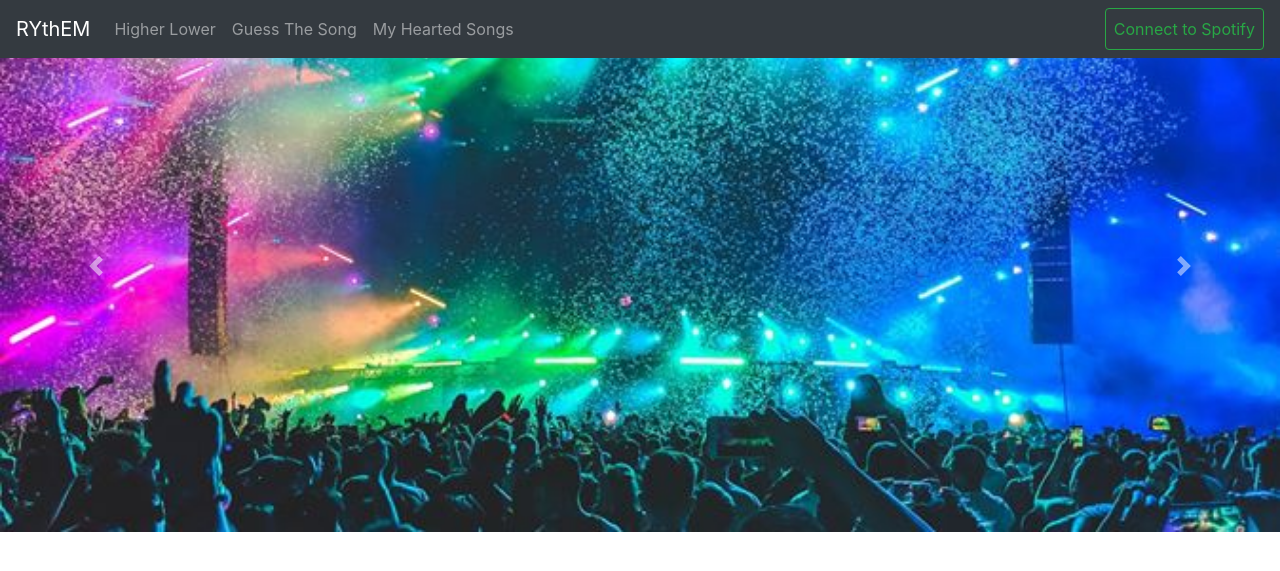
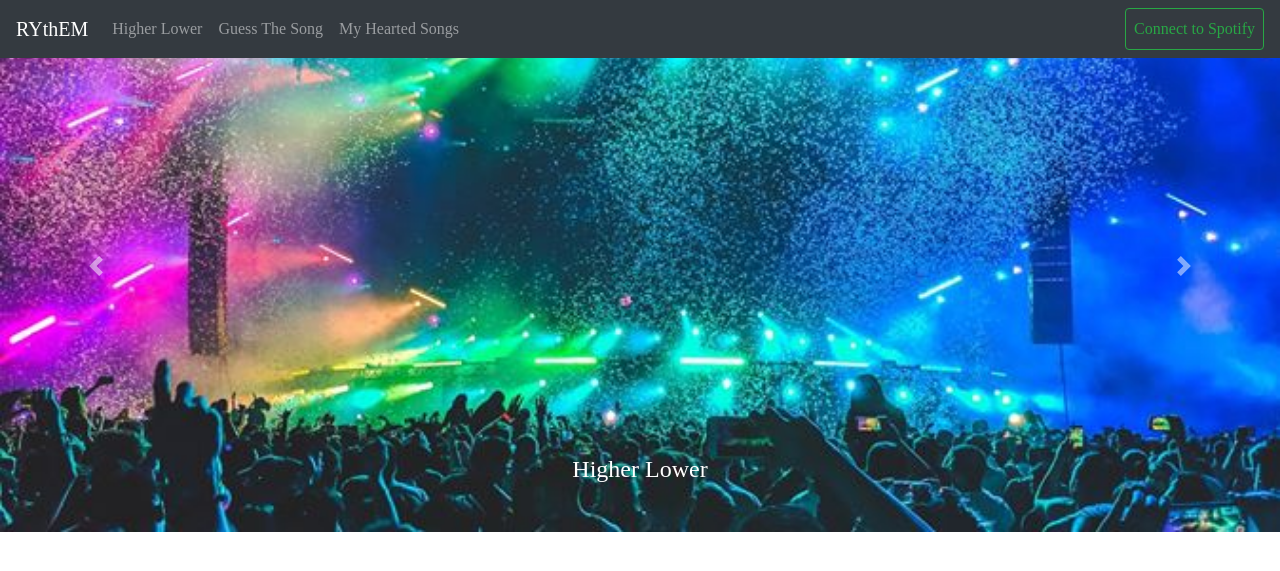
Before and after one commit to yaruluo/subtleAsianCoders_luoY-chanM-lauE-leeR, a Flask app: page / in a window 1280 px wide. Shown: the top 571 px of the page. Run offline with Flask 2, Linux system fonts and the light colour scheme; some libraries are stand-ins or nearby versions.

Commit message:
add captions

```diff
--- a/app/static/css/main.css
+++ b/app/static/css/main.css
@@ -1,3 +1,7 @@
+body {
+    font-family: "Georgia,Times,Times New Roman,serif" ;
+}
+
 /* body {
     background: #191414;
     width: auto;
--- a/app/templates/base.html
+++ b/app/templates/base.html
@@ -19,6 +19,9 @@ RYthEM
         <!-- Bootstrap CSS -->
         <link rel="stylesheet" href="https://stackpath.bootstrapcdn.com/bootstrap/4.4.1/css/bootstrap.min.css"
             integrity="sha384-Vkoo8x4CGsO3+Hhxv8T/Q5PaXtkKtu6ug5TOeNV6gBiFeWPGFN9MuhOf23Q9Ifjh" crossorigin="anonymous">
+
+        <!-- Custom CSS  -->
+        <link rel="stylesheet" type="text/css" href="../static/css/main.css">
 
         <!-- jQuery, Popper.js, and Bootstrap JS -->
         <script src="https://code.jquery.com/jquery-3.4.1.slim.min.js"
--- a/app/templates/home.html
+++ b/app/templates/home.html
@@ -5,23 +5,32 @@ Home
 {% endblock %}
 
 {% block background %}
-<div id="carouselExampleControls" class="carousel slide" data-ride="carousel">
+<div id="carousel-home" class="carousel slide" data-ride="carousel">
   <div class="carousel-inner">
     <div class="carousel-item active">
       <img class="d-block w-100" src="../static/img/background_1.jpg" alt="First slide">
+      <div class="carousel-caption d-none d-md-block">
+        <h4>Higher Lower</h4>
+      </div>
     </div>
     <div class="carousel-item">
       <img class="d-block w-100" src="../static/img/background_2.jpg" alt="Second slide">
+      <div class="carousel-caption d-none d-md-block">
+      <h4>Guess The Song</h4>
+      </div>
     </div>
     <div class="carousel-item">
       <img class="d-block w-100" src="../static/img/background_3.jpg" alt="Third slide">
+      <div class="carousel-caption d-none d-md-block">
+      <h4>Hearted Songs</h4>
       </div>
     </div>
-    <a class="carousel-control-prev" href="#carouselExampleControls" role="button" data-slide="prev">
+  </div>
+  <a class="carousel-control-prev" href="#carousel-home" role="button" data-slide="prev">
     <span class="carousel-control-prev-icon" aria-hidden="true"></span>
     <span class="sr-only">Previous</span>
   </a>
-    <a class="carousel-control-next" href="#carouselExampleControls" role="button" data-slide="next">
+  <a class="carousel-control-next" href="#carousel-home" role="button" data-slide="next">
     <span class="carousel-control-next-icon" aria-hidden="true"></span>
     <span class="sr-only">Next</span>
   </a>
```
Lines whose indentation alone changed are shown as unchanged.
